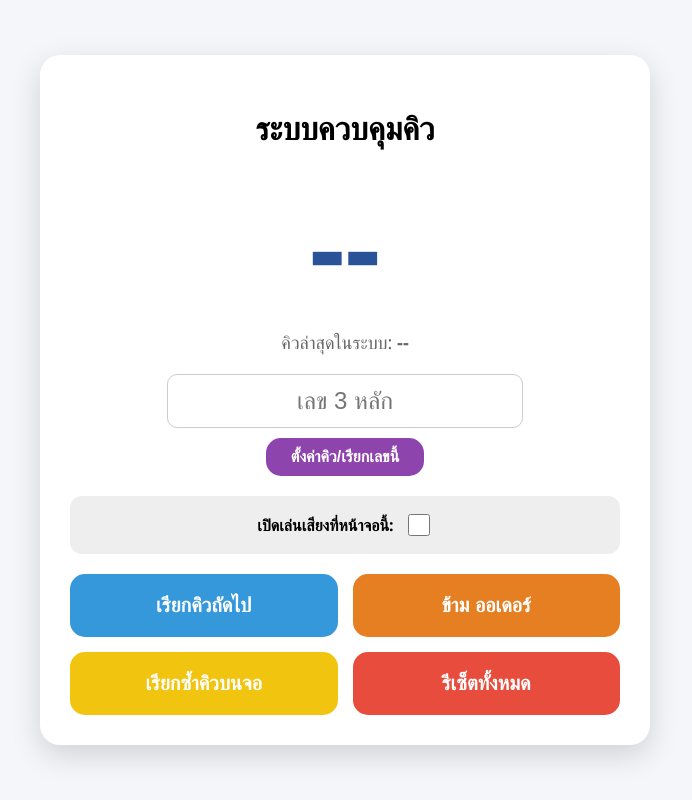
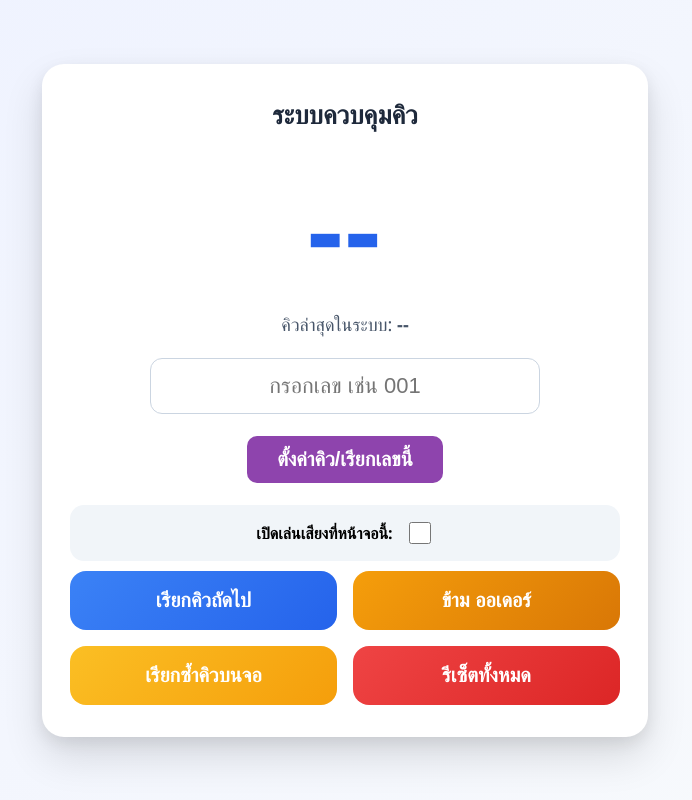
Before and after one commit to xxx44129-hub/my-queue-system, a Flask app: page / in a window 1280 px wide. Shown: the whole page, without its empty margins (295-987 px from the left). Run offline with Flask 3, Linux system fonts and the light colour scheme; some libraries are stand-ins or nearby versions.

Commit message:
counter.html

```diff
--- a/templates/counter.html
+++ b/templates/counter.html
@@ -5,72 +5,78 @@
     <title>Queue Counter Control</title>
     <script src="https://cdn.socket.io/4.7.5/socket.io.min.js"></script>
     <style>
+        /* CSS ดีไซน์เต็มรูปแบบ ไม่มีการตัดทอน */
         body {
             margin: 0;
-            font-family: "Segoe UI", sans-serif;
-            background: #f4f6f9;
+            font-family: "Segoe UI", -apple-system, BlinkMacSystemFont, sans-serif;
+            background: linear-gradient(135deg, #eef2ff, #f8fafc);
             height: 100vh;
             display: flex;
             justify-content: center;
             align-items: center;
         }
         .panel {
-            background: white;
+            background: #ffffff;
             width: 550px;
-            max-width: 90vw;
-            border-radius: 20px;
-            padding: 30px;
-            box-shadow: 0 10px 30px rgba(0,0,0,0.15);
+            max-width: 92vw;
+            border-radius: 22px;
+            padding: 32px 28px;
+            box-shadow: 0 20px 40px rgba(0,0,0,0.12), 0 6px 16px rgba(0,0,0,0.08);
             text-align: center;
         }
+        h1 { margin-top: 0; margin-bottom: 10px; font-size: 26px; color: #1e293b; font-weight: 700; }
         .current {
-            font-size: clamp(80px, 15vw, 110px);
-            font-weight: bold;
-            color: #2a5298;
-            margin: 10px 0;
+            font-size: 110px;
+            font-weight: 800;
+            color: #2563eb;
+            margin: 20px 0 10px;
+            letter-spacing: 2px;
         }
-        .info { font-size: 18px; color: #666; margin-bottom: 20px; }
+        .info { font-size: 18px; color: #475569; margin-bottom: 22px; }
         #setQueue {
-            font-size: 24px;
-            padding: 12px;
-            width: 60%;
+            font-size: 22px;
+            padding: 14px;
+            width: 80%;
+            max-width: 360px;
             text-align: center;
-            border-radius: 10px;
-            border: 1px solid #ccc;
-            margin-bottom: 10px;
+            border-radius: 12px;
+            border: 1px solid #cbd5e1;
+            outline: none;
+            transition: all 0.2s;
         }
+        #setQueue:focus { border-color: #2563eb; box-shadow: 0 0 0 3px rgba(37,99,235,0.1); }
         .buttons {
             display: grid;
             grid-template-columns: 1fr 1fr;
-            gap: 15px;
-            margin-top: 20px;
+            gap: 16px;
+            margin-top: 10px;
         }
         button {
             font-size: 20px;
-            padding: 20px;
+            padding: 18px 12px;
             border: none;
-            border-radius: 15px;
+            border-radius: 16px;
             cursor: pointer;
-            font-weight: bold;
+            font-weight: 700;
             color: white;
-            transition: 0.1s;
+            transition: transform 0.08s ease;
         }
-        button:active { transform: scale(0.95); }
-        .next { background: #3498db; }
-        .skip { background: #e67e22; }
-        .again { background: #f1c40f; }
-        .reset { background: #e74c3c; }
+        button:active { transform: scale(0.97); }
+        .next { background: linear-gradient(135deg, #3b82f6, #2563eb); }
+        .skip { background: linear-gradient(135deg, #f59e0b, #d97706); }
+        .again { background: linear-gradient(135deg, #fbbf24, #f59e0b); }
+        .reset { background: linear-gradient(135deg, #ef4444, #dc2626); }
+
         .voice-control {
-            margin-top: 20px;
-            background: #eee;
-            padding: 15px;
-            border-radius: 12px;
+            margin-top: 22px;
+            padding: 14px;
+            background: #f1f5f9;
+            border-radius: 14px;
             display: flex;
             align-items: center;
             justify-content: center;
-            gap: 10px;
+            gap: 12px;
         }
-        input[type="checkbox"] { width: 22px; height: 22px; cursor: pointer; }
     </style>
 </head>
 <body>
@@ -80,20 +86,20 @@
     <div class="current" id="current">--</div>
     <div class="info">คิวล่าสุดในระบบ: <b id="last">--</b></div>
 
-    <input id="setQueue" type="text" pattern="\d*" placeholder="เลข 3 หลัก">
-    <br>
-    <button style="background:#8e44ad; padding:10px 25px; font-size:16px;" onclick="handleAction('set')">ตั้งค่าคิว/เรียกเลขนี้</button>
+    <input id="setQueue" type="text" pattern="\d*" placeholder="กรอกเลข เช่น 001">
+    <br><br>
+    <button style="background:#8e44ad; color:white; padding:12px 30px; border-radius:10px;" onclick="handleManualSet()">ตั้งค่าคิว/เรียกเลขนี้</button>
 
     <div class="voice-control">
-        <b>เปิดเล่นเสียงที่หน้าจอนี้:</b>
-        <input type="checkbox" id="voiceToggle">
+        <span><b>เปิดเล่นเสียงที่หน้าจอนี้:</b></span>
+        <input type="checkbox" id="voiceToggle" style="width:22px; height:22px;">
     </div>
 
     <div class="buttons">
-        <button class="next" onclick="handleAction('next')">เรียกคิวถัดไป</button>
-        <button class="skip" onclick="socket.emit('skip_order')">ข้าม ออเดอร์</button>
-        <button class="again" onclick="handleAction('again')">เรียกซ้ำคิวบนจอ</button>
-        <button class="reset" onclick="handleReset()">รีเซ็ตทั้งหมด</button>
+        <button class="next" onclick="handleNextQueue()">เรียกคิวถัดไป</button>
+        <button class="skip" onclick="handleSkipOrder()">ข้าม ออเดอร์</button>
+        <button class="again" onclick="handleCallAgain()">เรียกซ้ำคิวบนจอ</button>
+        <button class="reset" onclick="handleResetSystem()">รีเซ็ตทั้งหมด</button>
     </div>
 </div>
 
@@ -105,69 +111,106 @@
     const voiceToggle = document.getElementById("voiceToggle");
     let audioUnlocked = false;
 
-    // ฟังก์ชันปลดล็อกเสียง
-    function unlock() {
+    // ฟังก์ชันดึงเสียงผู้หญิงไทย (iPhone/PC)
+    function getFemaleVoice() {
+        const voices = window.speechSynthesis.getVoices();
+        let thaiVoice = voices.find(v => v.lang.includes('th') && (v.name.includes('Kanya') || v.name.includes('Narisa') || v.name.includes('Female')));
+        if (!thaiVoice) {
+            thaiVoice = voices.find(v => v.lang.includes('th'));
+        }
+        return thaiVoice;
+    }
+
+    // ปลดล็อกเสียงสำหรับ iPhone
+    function unlockAudio() {
         if (!audioUnlocked) {
-            window.speechSynthesis.speak(new SpeechSynthesisUtterance(""));
+            const msg = new SpeechSynthesisUtterance("");
+            window.speechSynthesis.speak(msg);
             audioUnlocked = true;
         }
     }
 
-    // ฟังก์ชันพูดเฉพาะเครื่อง Counter
-    function speakLocally(text) {
+    // ฟังก์ชันพูดสำหรับหน้า Counter
+    function speakCounter(text) {
         if (!voiceToggle.checked) return;
         window.speechSynthesis.cancel();
-        let digits = text.replace("Q", "").split("").join(" ");
-        const msg = new SpeechSynthesisUtterance("คิว " + digits);
+
+        const msg = new SpeechSynthesisUtterance(text);
         msg.lang = 'th-TH';
+        msg.rate = 0.9;
+        const voice = getFemaleVoice();
+        if (voice) msg.voice = voice;
         window.speechSynthesis.speak(msg);
     }
 
-    window.speechSynthesis.onvoiceschanged = () => window.speechSynthesis.getVoices();
+    // --- ฟังก์ชันปุ่มต่างๆ ---
 
-    // จัดการทุกปุ่มผ่านฟังก์ชันเดียวเพื่อคุมสถานะสวิตช์
-    function handleAction(type) {
-        unlock();
-        let targetQ = "";
+    function handleNextQueue() {
+        unlockAudio();
+        let currentText = currentEl.innerText;
+        let currentNum = 0;
+        if (currentText !== "--" && currentText !== "") {
+            currentNum = parseInt(currentText.replace("Q", ""));
+        }
+        let nextQ = "Q" + String(currentNum + 1).padStart(3, '0');
 
-        if (type === 'next') {
-            // ดึงเลขจากหน้าจอมาบวกต่อ
-            let currentNum = parseInt(currentEl.innerText.replace("Q", "")) || 0;
-            targetQ = "Q" + String(currentNum + 1).padStart(3, '0');
-        }
-        else if (type === 'set') {
-            let val = inputEl.value.trim();
-            if (!val) return;
-            targetQ = "Q" + val.padStart(3, '0');
-            inputEl.value = "";
-        }
-        else if (type === 'again') {
-            targetQ = currentEl.innerText;
-        }
+        // ส่งเลขคิว + สถานะสวิตช์
+        socket.emit("set_queue", {
+            queue: nextQ,
+            voice_on_counter: voiceToggle.checked
+        });
+    }
 
-        if (targetQ !== "--") {
-            // 🎯 ส่งเลขคิว พร้อมบอก Server ว่าตอนนี้ "เปิดหรือปิด" เสียงที่นี่
+    function handleManualSet() {
+        unlockAudio();
+        let val = inputEl.value.trim();
+        if (val === "") return;
+        let formattedQ = "Q" + val.padStart(3, '0');
+        socket.emit("set_queue", {
+            queue: formattedQ,
+            voice_on_counter: voiceToggle.checked
+        });
+        inputEl.value = "";
+    }
+
+    function handleCallAgain() {
+        unlockAudio();
+        let currentQ = currentEl.innerText;
+        if (currentQ !== "--") {
             socket.emit("set_queue", {
-                queue: targetQ,
+                queue: currentQ,
                 voice_on_counter: voiceToggle.checked
             });
         }
     }
 
-    function handleReset() {
-        if (confirm("ล้างคิวทั้งหมดเป็น 0 ใช่ไหม?")) {
+    function handleSkipOrder() {
+        unlockAudio();
+        // 🎯 ส่งสถานะสวิตช์ไปด้วย เพื่อให้ Server รู้ว่าต้องให้ใครพูด
+        socket.emit('skip_order', {
+            voice_on_counter: voiceToggle.checked
+        });
+    }
+
+    function handleResetSystem() {
+        if (confirm("ต้องการรีเซ็ตคิวทั้งหมด?")) {
             socket.emit('reset');
         }
     }
 
-    /* --- Socket Events --- */
+    // --- Socket Events ---
 
-    // รับคำสั่งพูดเฉพาะที่หน้า Counter (เมื่อ Server ตรวจสอบแล้วว่าเปิดสวิตช์ไว้)
+    // รับสัญญาณพูดคิว (กรณีสวิตช์เปิด)
     socket.on("call_queue_locally", data => {
-        speakLocally(data.queue);
+        let digits = data.queue.replace("Q", "").split("").join(" ");
+        speakCounter("คิว " + digits);
     });
 
-    // อัปเดตตัวเลข (ทำทุกครั้งที่มีการเปลี่ยนแปลง)
+    // รับสัญญาณพูดข้อความอื่นๆ เช่น ข้ามออเดอร์ (กรณีสวิตช์เปิด)
+    socket.on("speak_locally", data => {
+        speakCounter(data.msg);
+    });
+
     socket.on("queue_updated", data => {
         currentEl.innerText = data.current;
         lastEl.innerText = data.last;
@@ -178,14 +221,7 @@
         lastEl.innerText = "--";
     });
 
-    socket.on("speak_only", data => {
-        if (voiceToggle.checked) {
-            window.speechSynthesis.cancel();
-            const msg = new SpeechSynthesisUtterance(data.msg);
-            msg.lang = 'th-TH';
-            window.speechSynthesis.speak(msg);
-        }
-    });
+    window.speechSynthesis.onvoiceschanged = getFemaleVoice;
 </script>
 </body>
 </html>
```
